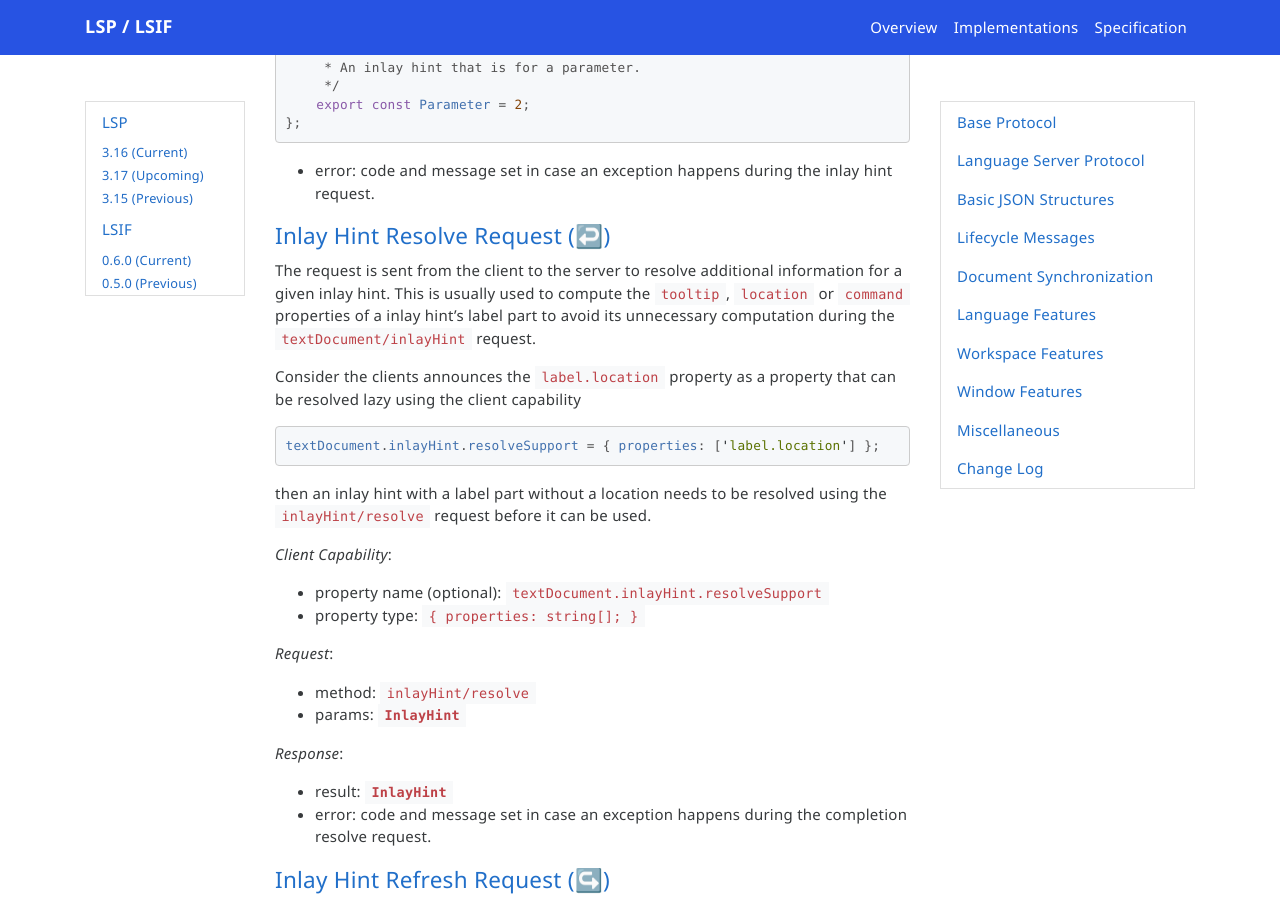
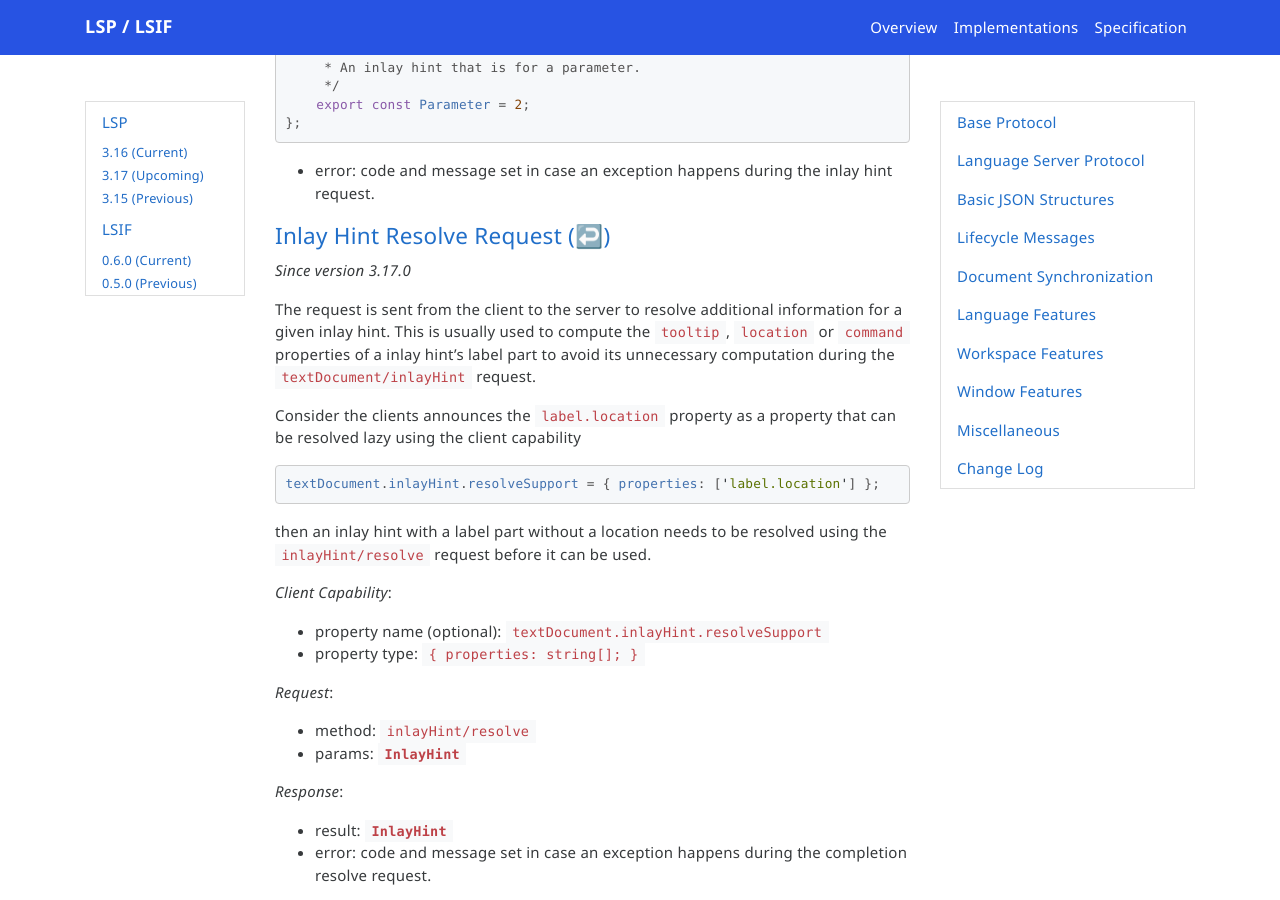
Before and after one commit to microsoft/language-server-protocol, a Jekyll site: the page built from _specifications/lsp/3.17/specification.md, in a window 1280 px wide and 900 px high, scrolled down 115769 px. Built offline with Jekyll 4.4.1, drawn with Linux system fonts in a browser that asks for light colours; nearby versions of some CDN libraries; emoji names are drawn with the system emoji font; comment, search, counter and statistics services are not loaded.

Commit message:
Correct version attribution

```diff
--- a/_specifications/lsp/3.17/language/inlayHint.md
+++ b/_specifications/lsp/3.17/language/inlayHint.md
@@ -250,6 +250,8 @@ export namespace InlayHintKind {
 
 #### <a href="#inlayHint_resolve" name="inlayHint_resolve" class="anchor">Inlay Hint Resolve Request (:leftwards_arrow_with_hook:)</a>
 
+> *Since version 3.17.0*
+
 The request is sent from the client to the server to resolve additional information for a given inlay hint. This is usually used to compute
 the `tooltip`, `location` or `command` properties of a inlay hint's label part to avoid its unnecessary computation during the `textDocument/inlayHint` request.
 
```
